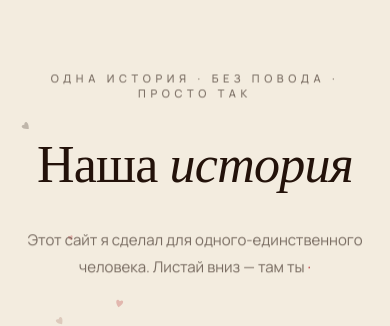
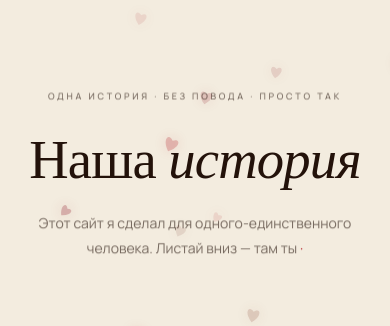
Before and after one commit to KurmanbekImarbekov/JAKA, a plain HTML site: page index.html in a window 390 px wide. Shown: the part 247-573 px from the top of the page. Drawn offline with nearby package versions, Linux system fonts and the light colour scheme; a web font is replaced by a local one.

Commit message:
jakajonik

```diff
--- a/index.html
+++ b/index.html
@@ -333,6 +333,29 @@ footer{
   .ch-photo{width:100%}
   .frame{width:min(100%,420px)}
 }
+
+@media (max-width:600px){
+  :root{--u:48px}
+  .hero{min-height:100svh;padding:0 22px}
+  .hero-eyebrow{font-size:9px;letter-spacing:.3em;margin-bottom:26px}
+  .hero-title{font-size:clamp(48px,14vw,76px)}
+  .hero-sub{font-size:14px;margin-top:26px}
+  .scroll-hint{bottom:28px}
+  .chapters{padding-left:20px;padding-right:20px}
+  .chapter{gap:24px;padding-left:34px;margin-bottom:48px}
+  .chapters::before,.ch-node{left:8px}
+  .ch-num{font-size:58px;margin-bottom:12px}
+  .ch-title{font-size:30px;margin-bottom:14px}
+  .ch-body{font-size:14px;line-height:1.75}
+  .duo{gap:9px}
+  .interlude{padding:56px 22px}
+  .game-sec{padding:64px 18px 76px}
+  .game-hud{gap:34px;margin:30px 0 18px}
+  #gameBoard{height:min(60svh,460px);min-height:300px}
+  .btn{padding:17px 28px;min-height:52px}
+  .finale{padding:84px 22px 76px}
+  .f-heart{filter:drop-shadow(0 0 12px rgba(179,36,43,.55))}
+}
 </style>
 </head>
 <body>
@@ -519,47 +542,53 @@ footer{
   t.querySelectorAll('span').forEach((s,i)=>{s.style.animationDelay=(0.15+i*0.045)+'s'});
 })();
 
-/* ============ fireflies ============ */
 /* ============ floating hearts ============ */
 (function(){
   const cv=document.getElementById('fireflies'),ctx=cv.getContext('2d');
-  let W,H,parts=[];
-  const resize=()=>{W=cv.width=innerWidth*devicePixelRatio;H=cv.height=innerHeight*devicePixelRatio;};
-  resize();addEventListener('resize',resize);
-  const N=Math.min(34,Math.floor(innerWidth/38));
-  const palette=[[179,36,43],[138,74,58],[179,36,43],[35,18,10]];
-  for(let i=0;i<N;i++)parts.push({
-    x:Math.random(),y:Math.random(),
-    s:(Math.random()*8+6.5)*devicePixelRatio,   // размер сердечка
-    a:Math.random()*Math.PI*2,
-    rot:(Math.random()-.5)*.7,                  // стартовый наклон
-    rotSp:(Math.random()-.5)*.004,              // скорость вращения
-    sp:(Math.random()*.00014+.00005),           // скорость всплытия
-    drift:(Math.random()-.5)*.00009,            // покачивание в стороны
-    base:Math.random()*.18+.11,                 // прозрачность
-    c:palette[Math.floor(Math.random()*palette.length)]
+  let W=0,H=0,parts=[],raf=0,last=0,active=true;
+  const mobile=matchMedia('(max-width: 600px)').matches;
+  const palette=[[179,36,43],[153,48,58],[194,91,94],[138,74,58]];
+  function makeHeart(initial=false){
+    const size=mobile?Math.random()*13+13:Math.random()*9+8;
+    return {x:Math.random()*W,y:initial?Math.random()*H:H+size*2,size,phase:Math.random()*Math.PI*2,
+      rot:(Math.random()-.5)*.42,rotSpeed:(Math.random()-.5)*.22,
+      speed:mobile?Math.random()*19+17:Math.random()*12+10,
+      drift:Math.random()*15+8,alpha:mobile?Math.random()*.15+.2:Math.random()*.12+.12,
+      color:palette[Math.floor(Math.random()*palette.length)]};
+  }
+  function resize(){
+    const dpr=Math.min(devicePixelRatio||1,2);
+    W=innerWidth;H=innerHeight;
+    cv.width=Math.round(W*dpr);cv.height=Math.round(H*dpr);
+    cv.style.width=W+'px';cv.style.height=H+'px';ctx.setTransform(dpr,0,0,dpr,0,0);
+    const count=Math.min(mobile?34:30,Math.max(mobile?20:14,Math.round(W/(mobile?14:28))));
+    parts=Array.from({length:count},()=>makeHeart(true));
+  }
+  function heart(x,y,size,rot,color,alpha){
+    ctx.save();ctx.translate(x,y);ctx.rotate(rot);ctx.scale(size/30,size/30);ctx.globalAlpha=alpha;
+    ctx.shadowColor=`rgba(${color[0]},${color[1]},${color[2]},.55)`;ctx.shadowBlur=mobile?13:9;
+    ctx.fillStyle=`rgb(${color[0]},${color[1]},${color[2]})`;
+    ctx.beginPath();ctx.moveTo(0,10);ctx.bezierCurveTo(-16,-4,-9,-16,0,-7);
+    ctx.bezierCurveTo(9,-16,16,-4,0,10);ctx.fill();ctx.restore();
+  }
+  function tick(now){
+    if(!active)return;
+    const dt=Math.min((now-last)/1000||0,.04);last=now;ctx.clearRect(0,0,W,H);
+    for(const p of parts){
+      p.phase+=dt*(.8+p.speed/40);p.y-=p.speed*dt;p.x+=Math.sin(p.phase)*p.drift*dt;p.rot+=p.rotSpeed*dt;
+      if(p.y<-30)Object.assign(p,makeHeart());
+      const breathe=.78+.22*Math.sin(p.phase*1.7);
+      heart(p.x,p.y,p.size*(.94+.06*Math.sin(p.phase)),p.rot,p.color,p.alpha*breathe);
+    }
+    raf=requestAnimationFrame(tick);
+  }
+  resize();addEventListener('resize',resize,{passive:true});
+  document.addEventListener('visibilitychange',()=>{
+    active=!document.hidden;last=0;
+    if(active&&!raf)raf=requestAnimationFrame(tick);
+    if(!active){cancelAnimationFrame(raf);raf=0;}
   });
-  const heart=(x,y,s,rot)=>{
-    ctx.save();ctx.translate(x,y);ctx.rotate(rot);ctx.scale(s/30,s/30);
-    ctx.beginPath();
-    ctx.moveTo(0,10);
-    ctx.bezierCurveTo(-16,-4,-9,-16,0,-7);
-    ctx.bezierCurveTo(9,-16,16,-4,0,10);
-    ctx.fill();
-    ctx.restore();
-  };
-  const tick=()=>{
-    ctx.clearRect(0,0,W,H);
-    for(const p of parts){
-      p.a+=0.008;p.rot+=p.rotSp;p.y-=p.sp;p.x+=Math.sin(p.a)*p.drift*20;
-      if(p.y<-0.04){p.y=1.04;p.x=Math.random();}   // уплыло за верх — появляется снизу
-      const alpha=p.base+Math.sin(p.a)*0.05;       // лёгкое «дыхание» прозрачности
-      ctx.fillStyle=`rgba(${p.c[0]},${p.c[1]},${p.c[2]},${alpha})`;
-      heart(p.x*W,p.y*H,p.s,p.rot);
-    }
-    requestAnimationFrame(tick);
-  };
-  tick();
+  raf=requestAnimationFrame(tick);
 })();
 
 /* ============ scroll reveal ============ */
```
